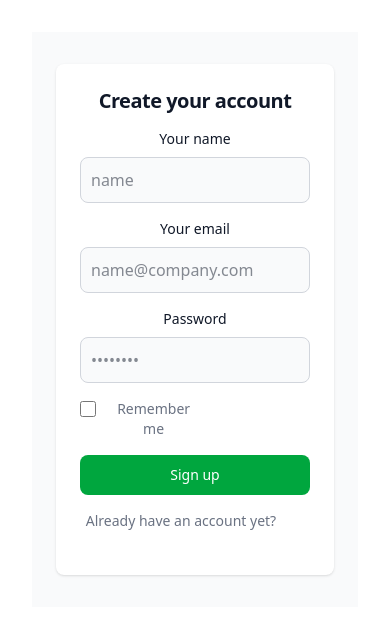
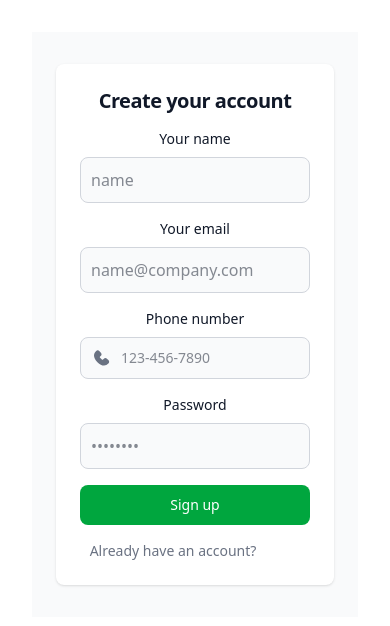
Before and after one commit to Sidheswar-lab/LogIn-SignUp-Form-, a React (Vite) app in the folder LoginSignUpForm/: page / in a window 390 px wide. Shown: the top 626 px of the page. Built offline with nearby package versions, Linux system fonts and the light colour scheme.

Commit message:
Adding phone number input to Sign up component

```diff
--- a/LoginSignUpForm/src/Components/Signup.jsx
+++ b/LoginSignUpForm/src/Components/Signup.jsx
@@ -20,24 +20,22 @@ export const Signup = () => {
                   <label htmlFor="email" className="block mb-2 text-sm font-medium text-gray-900 dark:text-white">Your email</label>
                   <input type="email" name="email" id="email" className="bg-gray-50 border border-gray-300 text-gray-900 rounded-lg focus:ring-white focus:border-white block w-full p-2.5 dark:bg-gray-700 dark:border-gray-600 dark:placeholder-gray-400 dark:text-white dark:focus:ring-blue-500 dark:focus:border-blue-500" placeholder="name@company.com" required="" />
                 </div>
+                <label for="phone-input" class="block mb-2 text-sm font-medium text-gray-900 dark:text-white">Phone number</label>
+                <div class="relative">
+                  <div class="absolute inset-y-0 start-0 top-0 flex items-center ps-3.5 pointer-events-none">
+                    <svg class="w-4 h-4 text-gray-500 dark:text-gray-400" aria-hidden="true" xmlns="http://www.w3.org/2000/svg" fill="currentColor" viewBox="0 0 19 18">
+                      <path d="M18 13.446a3.02 3.02 0 0 0-.946-1.985l-1.4-1.4a3.054 3.054 0 0 0-4.218 0l-.7.7a.983.983 0 0 1-1.39 0l-2.1-2.1a.983.983 0 0 1 0-1.389l.7-.7a2.98 2.98 0 0 0 0-4.217l-1.4-1.4a2.824 2.824 0 0 0-4.218 0c-3.619 3.619-3 8.229 1.752 12.979C6.785 16.639 9.45 18 11.912 18a7.175 7.175 0 0 0 5.139-2.325A2.9 2.9 0 0 0 18 13.446Z" />
+                    </svg>
+                  </div>
+                  <input type="number" id="phone-input" aria-describedby="helper-text-explanation" class="bg-gray-50 border border-gray-300 text-gray-900 text-sm rounded-lg focus:ring-blue-500 focus:border-blue-500 block w-full ps-10 p-2.5  dark:bg-gray-700 dark:border-gray-600 dark:placeholder-gray-400 dark:text-white dark:focus:ring-blue-500 dark:focus:border-blue-500" pattern="[0-9]{3}-[0-9]{3}-[0-9]{4}" placeholder="123-456-7890" required />
+                </div>
                 <div>
                   <label htmlFor="password" className="block mb-2 text-sm font-medium text-gray-900 dark:text-white">Password</label>
                   <input type="password" name="password" id="password" placeholder="••••••••" className="bg-gray-50 border border-gray-300 text-gray-900 rounded-lg focus:ring-white focus:border-white block w-full p-2.5 dark:bg-gray-700 dark:border-gray-600 dark:placeholder-gray-400 dark:text-white dark:focus:ring-blue-500 dark:focus:border-blue-500" required="" />
                 </div>
-                <div className="flex items-center justify-between">
-                  <div className="flex items-start">
-                    <div className="flex items-center h-5">
-                      <input id="remember" aria-describedby="remember" type="checkbox" className="w-4 h-4 border border-gray-300 rounded bg-gray-50 focus:ring-3 focus:ring-green-300 dark:bg-gray-700 dark:border-gray-600 dark:focus:ring-white dark:ring-offset-gray-800" required="" />
-                    </div>
-                    <div className="ml-3 text-sm">
-                      <label htmlFor="remember" className="text-gray-500 dark:text-gray-300">Remember me</label>
-                    </div>
-                  </div>
-                  <a href="#" className="text-sm font-medium text-white hover:underline dark:text-primary-500">Forgot password?</a>
-                </div>
                 <button type="submit" className="w-full text-white bg-green-600 hover:bg-green-800 focus:ring-4 focus:outline-none focus:ring-green-300 font-medium rounded-lg text-sm px-5 py-2.5 text-center dark:bg-green-600 dark:hover:bg-green-800 dark:focus:ring-green-300">Sign up</button>
                 <p className="text-sm font-light text-gray-500 dark:text-gray-400">
-                  Already have an account yet?
+                  Already have an account?
                   <Link to='../login'
                     className='font-medium text-white hover:underline dark:text-primary-500'
                   >
```
